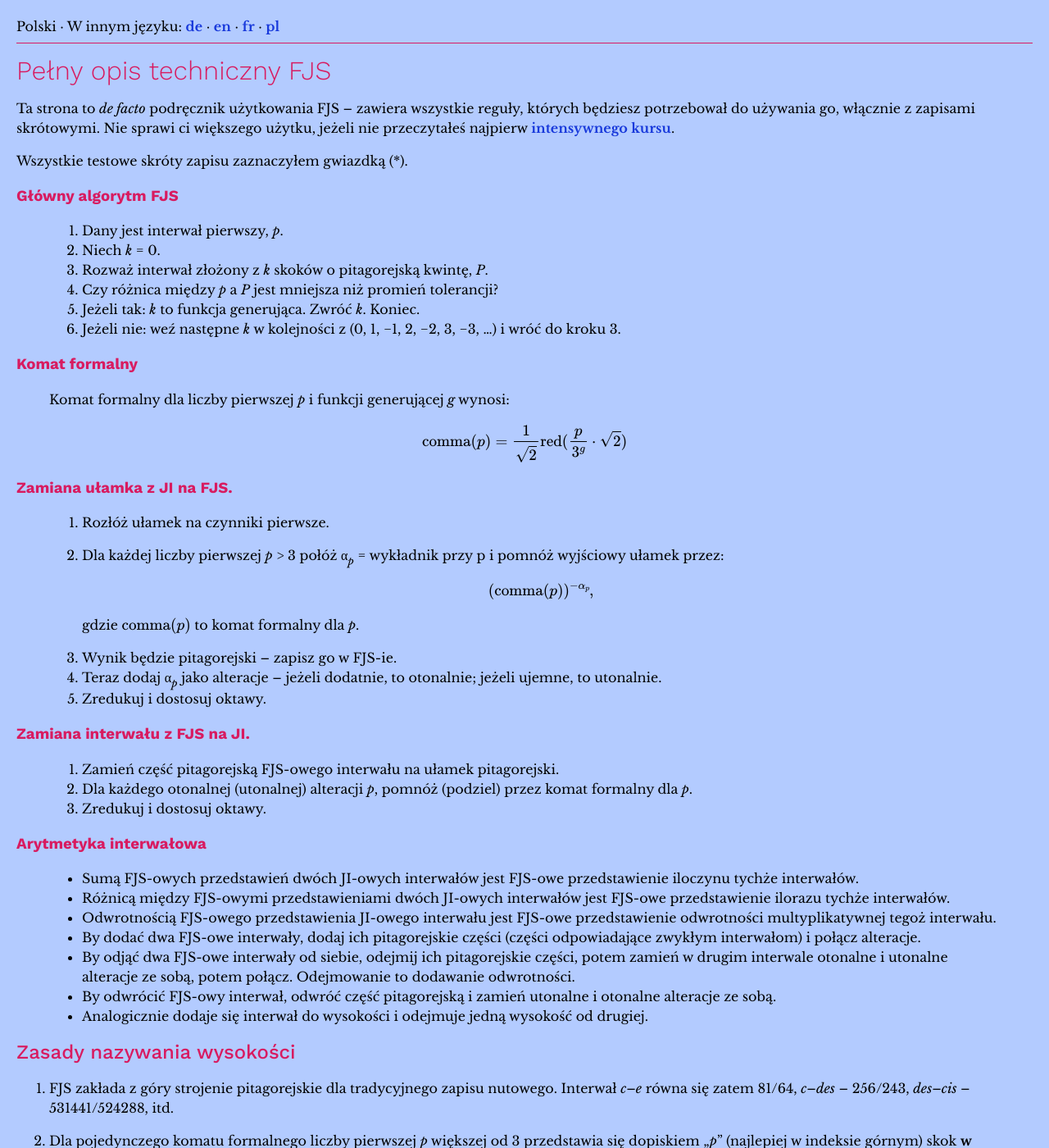
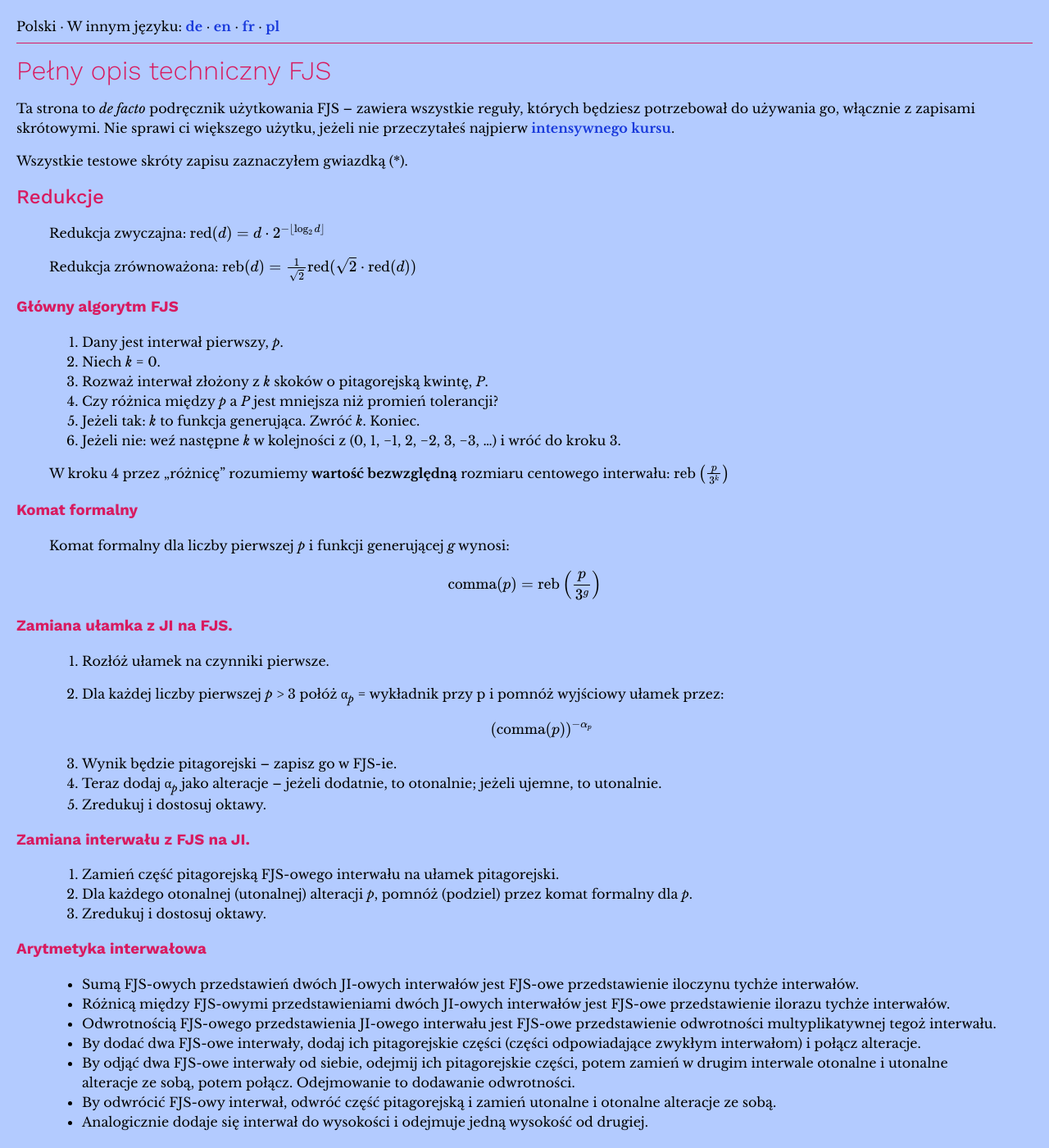
Before and after one commit to misotanni/misotanni.github.io, a Jekyll site: the page built from fjs/pl/rules.md, in a window 1280 px wide and 1400 px high. Shown: the whole window at 82% size. Built offline with Jekyll 4.4.1, drawn with Linux system fonts in a browser that asks for light colours; our own code applies the rules of GitHub Pages for plain Markdown files; formulas are drawn with MathJax 3.

Commit message:
updated technical details in the rules

```diff
--- a/fjs/pl/rules.md
+++ b/fjs/pl/rules.md
@@ -3,6 +3,12 @@
 Ta strona to *de facto* podręcznik użytkowania FJS – zawiera wszystkie reguły, których będziesz potrzebował do używania go, włącznie z zapisami skrótowymi. Nie sprawi ci większego użytku, jeżeli nie przeczytałeś najpierw [intensywnego kursu](crash.html).
 
 Wszystkie testowe skróty zapisu zaznaczyłem gwiazdką (\*).
+
+## Redukcje
+
+> Redukcja zwyczajna: $$\text{red}(d)=d \cdot 2^{-\lfloor\log_2 d\rfloor}$$
+>
+> Redukcja zrównoważona: $$\text{reb}(d)=\frac{1}{\sqrt{2}} \text{red}(\sqrt{2} \cdot \text{red}(d))$$
 
 ### Główny algorytm FJS
 
@@ -12,21 +18,21 @@ Wszystkie testowe skróty zapisu zaznaczyłem gwiazdką (\*).
 > 4. Czy różnica między *p* a *P* jest mniejsza niż promień tolerancji?
 > 5. Jeżeli tak: *k* to funkcja generująca. Zwróć *k*. Koniec.
 > 6. Jeżeli nie: weź następne *k* w kolejności z (0, 1, −1, 2, −2, 3, −3, …) i wróć do kroku 3.
+>
+> W kroku 4 przez „różnicę” rozumiemy **wartość bezwzględną** rozmiaru centowego interwału: $$\text{reb}\left( \frac{p}{3^k} \right)$$
 
 ### Komat formalny
 
 > Komat formalny dla liczby pierwszej *p* i funkcji generującej *g* wynosi:
 >
-> $$\text{comma} (p)=\frac{1}{\sqrt{2}} \text{red}(\frac{p}{3^g} \cdot \sqrt{2})$$
+> $$\text{comma} (p)=\text{reb}\left( \frac{p}{3^g} \right)$$
 
 ### Zamiana ułamka z JI na FJS.
 
 > 1. Rozłóż ułamek na czynniki pierwsze.
 > 2. Dla każdej liczby pierwszej *p* > 3 połóż α<sub>*p*</sub> = wykładnik przy p i pomnóż wyjściowy ułamek przez:
 >
-> 	$$(\text{comma} (p))^{-\alpha _p},$$
->
->	gdzie \\(\text{comma}(p)\\) to komat formalny dla *p*.
+> 	$$(\text{comma} (p))^{-\alpha _p}$$
 >
 > 3. Wynik będzie pitagorejski – zapisz go w FJS-ie.
 > 4. Teraz dodaj α<sub>*p*</sub> jako alteracje – jeżeli dodatnie, to otonalnie; jeżeli ujemne, to utonalnie.
```
